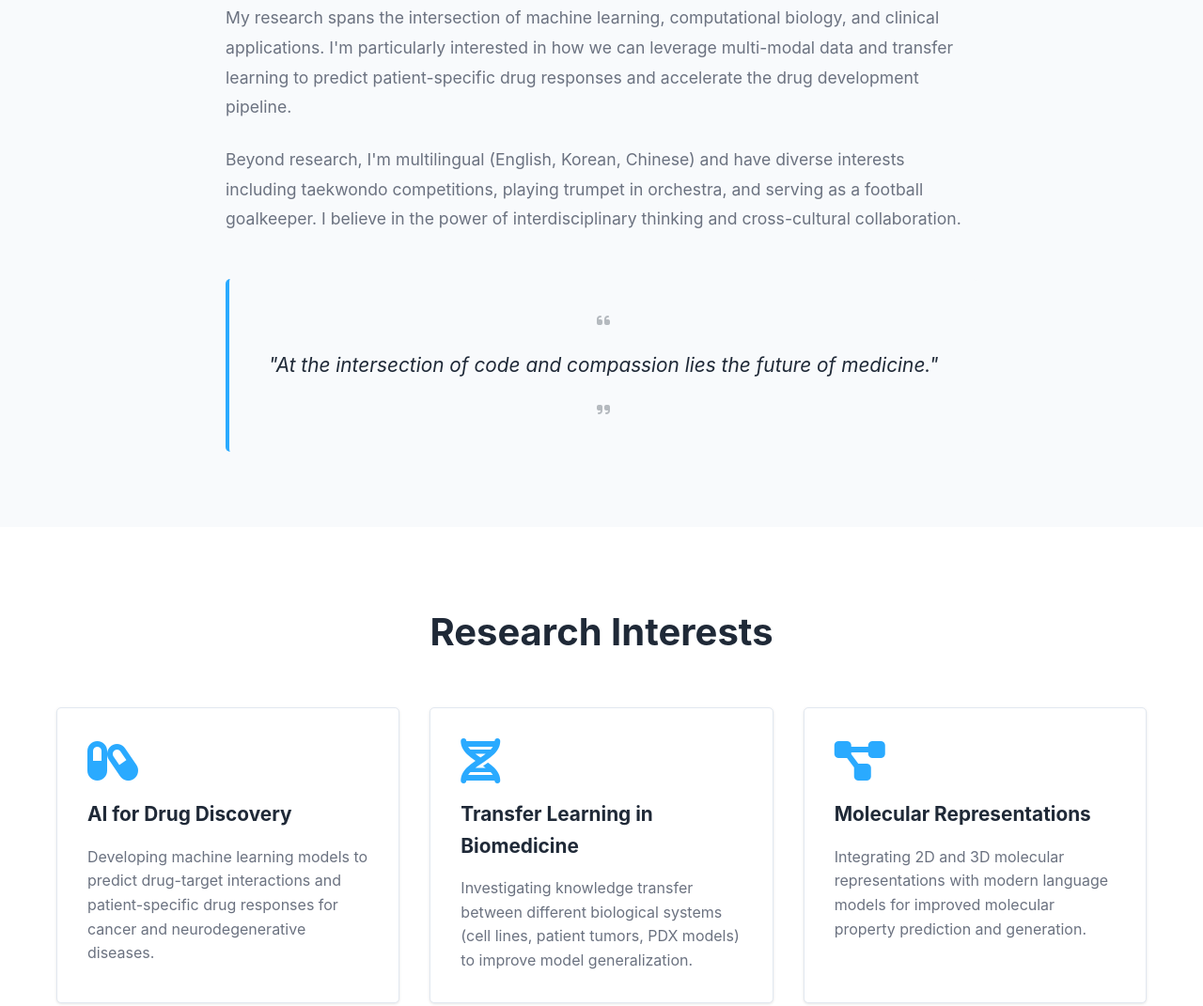
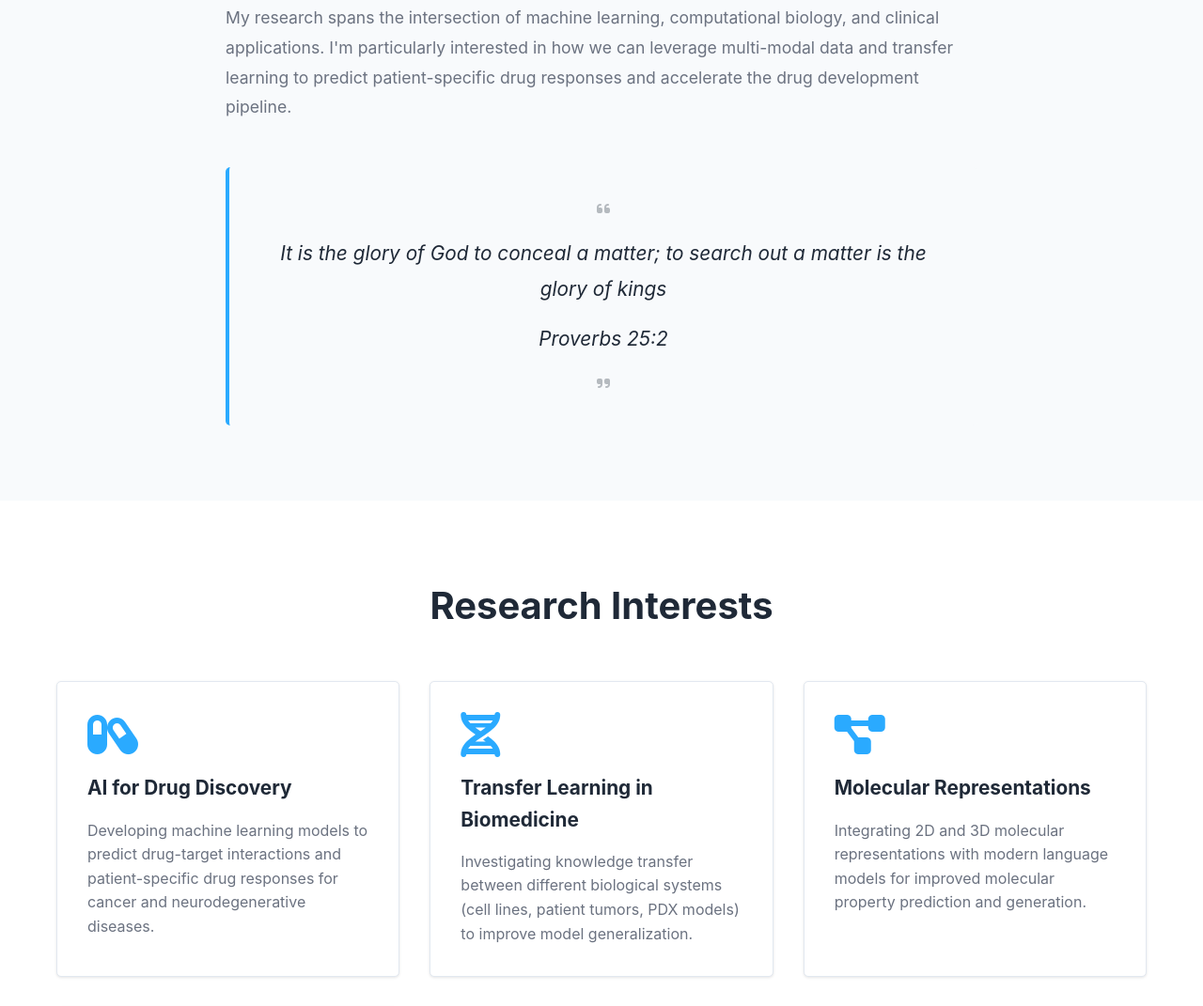
Before and after one commit to hanE111/hane111.github.io, a plain HTML site: page index.html in a window 1280 px wide. Shown: the part 993-2064 px from the top of the page at 94% size. Drawn offline with Linux system fonts and the light colour scheme.

Commit message:
color and quote

```diff
--- a/index.html
+++ b/index.html
@@ -60,11 +60,12 @@
 
                     <p>My research spans the intersection of machine learning, computational biology, and clinical applications. I'm particularly interested in how we can leverage multi-modal data and transfer learning to predict patient-specific drug responses and accelerate the drug development pipeline.</p>
 
-                    <p>Beyond research, I'm multilingual (English, Korean, Chinese) and have diverse interests including taekwondo competitions, playing trumpet in orchestra, and serving as a football goalkeeper. I believe in the power of interdisciplinary thinking and cross-cultural collaboration.</p>
+                    <!-- <p>Beyond research, uding taekwondo competitions, playing trumpet in orchestra, and serving as a football goalkeeper. I believe in the power of interdisciplinary thinking and cross-cultural collaboration.</p> -->
 
                     <div class="motto">
                         <i class="fas fa-quote-left"></i>
-                        <p>"At the intersection of code and compassion lies the future of medicine."</p>
+                        <p>It is the glory of God to conceal a matter; to search out a matter is the glory of kings</p>
+                        <p>Proverbs 25:2</p>
                         <i class="fas fa-quote-right"></i>
                     </div>
                 </div>
--- a/style.css
+++ b/style.css
@@ -2,7 +2,7 @@
 :root {
     --primary-color: #2aaaff;
     --secondary-color: #55ccff;
-    --accent-color: #3be0f6;
+    --accent-color: #3b64f6;
     --text-dark: #1f2937;
     --text-light: #6b7280;
     --bg-light: #f8fafc;
@@ -77,7 +77,7 @@ nav .container {
 /* Hero Section */
 .hero {
     padding: 5rem 0;
-    background-color: #2563eb;
+    background-color: #2aaaff;
     color: white;
 }
 
```
